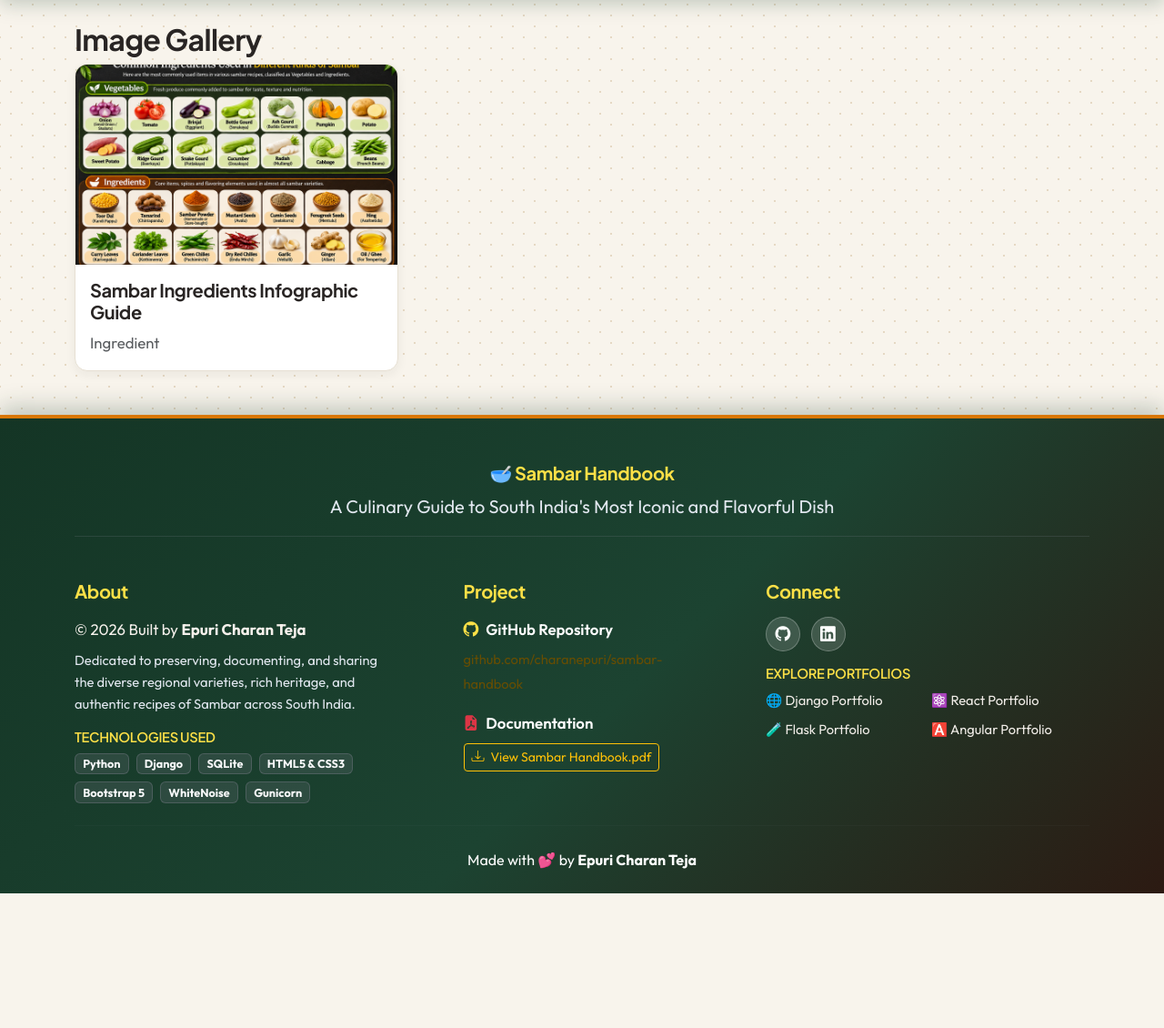
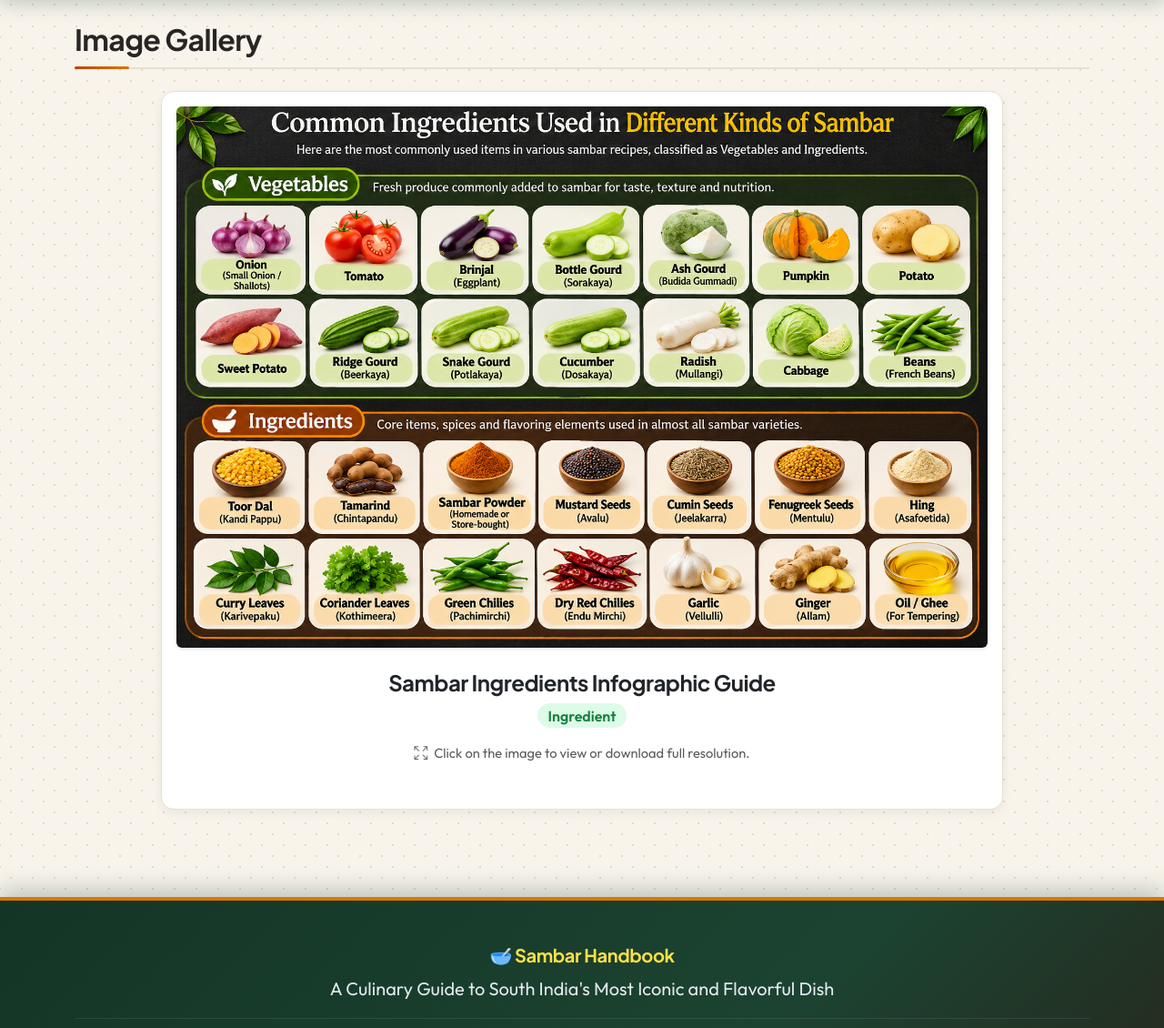
Before and after one commit to charanepuri/sambar-handbook, a Django app: page /gallery/ in a window 1280 px wide. Shown: the part 79-1209 px from the top of the page at 91% size. Before the commit the page ends 1061 px from the top, so only its background shows below. Run offline with Django 5.2, Linux system fonts and the light colour scheme; data comes from the database, SQL or seed files in the repository; both versions use the stored data as it was after the commit; some libraries are stand-ins or nearby versions.

Commit message:
feat: add project README, configure custom favicon, and update gallery showcase
- Add comprehensive README.md with project overview, tech stack, and author links
- Configure Sambar Handbook.png as site favicon in base.html
- Fix InvalidStorageError by adding default storage backend to settings.STORAGES
- Update gallery to feature Sambar Ingredients Infographic Guide and remove stale entries
- Correct factual errors and database typos in facts, state varieties, and ingredients

```diff
--- a/handbook/templates/handbook/base.html
+++ b/handbook/templates/handbook/base.html
@@ -16,7 +16,7 @@
 
     {% load static %}
 
-    <link rel="icon" href="{% static 'handbook/images/favicon.ico' %}">
+    <link rel="icon" type="image/png" href="{{ MEDIA_URL }}Sambar%20Handbook.png">
     <link rel="stylesheet" href="https://cdn.jsdelivr.net/npm/bootstrap-icons@1.11.3/font/bootstrap-icons.min.css">
     <link href="https://cdn.jsdelivr.net/npm/bootstrap@5.3.3/dist/css/bootstrap.min.css" rel="stylesheet">
     <link rel="stylesheet" href="{% static 'handbook/css/style.css' %}">
--- a/handbook/templates/handbook/gallery.html
+++ b/handbook/templates/handbook/gallery.html
@@ -1,28 +1,38 @@
 {% extends 'handbook/base.html' %}
 
-{% block title %}Gallery Page- Sambar Handbook{% endblock %}
+{% block title %}Image Gallery - Sambar Handbook{% endblock %}
 
 {% block content %}
-    <h2>Image Gallery</h2>
+    <h2 class="mb-4 section-header">Image Gallery</h2>
 
-    <div class="row g-4">
+    <div class="row justify-content-center mb-5">
 
         {% for image in images %}
 
-            <div class="col-md-4">
+            <div class="col-lg-10 col-md-12">
 
-                <div class="card shadow h-100">
+                <div class="card shadow p-3 border-0">
 
-                    <img src="{{ image.image.url }}" class="card-img-top" alt="{{ image.title }}">
+                    {% if image.image %}
+                        <a href="{{ image.image.url }}" target="_blank" title="Click to view full resolution">
+                            <img src="{{ image.image.url }}" class="img-fluid rounded shadow-sm w-100" alt="{{ image.title }}" style="max-height: 800px; object-fit: contain; background: #ffffff;">
+                        </a>
+                    {% endif %}
 
-                    <div class="card-body">
+                    <div class="card-body text-center pt-4">
 
-                        <h5>
+                        <h4 class="card-title fw-bold">
                             {{ image.title }}
-                        </h5>
+                        </h4>
 
-                        <p class="text-muted mb-0">
-                            {{ image.category }}
+                        <div class="mt-2 mb-3">
+                            <span class="badge badge-tag fs-6">
+                                {{ image.category }}
+                            </span>
+                        </div>
+
+                        <p class="text-muted small">
+                            <i class="bi bi-arrows-fullscreen me-1"></i> Click on the image to view or download full resolution.
                         </p>
 
                     </div>
@@ -31,6 +41,14 @@
 
             </div>
 
+        {% empty %}
+
+            <div class="col-12">
+                <div class="alert alert-info">
+                    No images available in the gallery.
+                </div>
+            </div>
+
         {% endfor %}
 
     </div>
--- a/sambar_handbook/settings.py
+++ b/sambar_handbook/settings.py
@@ -125,6 +125,9 @@ MEDIA_URL = '/media/'
 MEDIA_ROOT = BASE_DIR / 'media'
 
 STORAGES = {
+    "default": {
+        "BACKEND": "django.core.files.storage.FileSystemStorage",
+    },
     "staticfiles": {
         "BACKEND":
         "whitenoise.storage.CompressedStaticFilesStorage",
```
Also changed, not shown: README.md (added), db.sqlite3, media/Sambar Handbook.png (added), media/gallery/Sambar Ingredients Infographic Guide.png (added).
